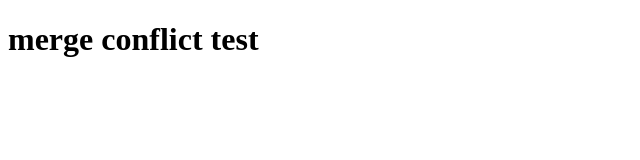
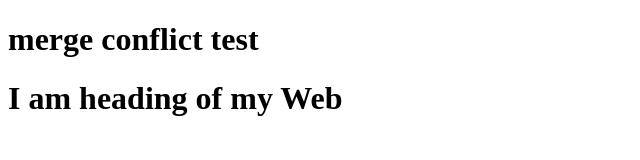
Before and after one commit to NyarehD/Nyareh-Article, a plain HTML site: page index.html in a window 1280 px wide. Shown: the whole page, without its empty margins (0-640 px from the left). Drawn offline with Linux system fonts and the light colour scheme.

Commit message:
Dev 2 Code

```diff
--- a/index.html
+++ b/index.html
@@ -8,5 +8,8 @@
 </head>
 <body>
   <h1>merge conflict test</h1>
+  <header>
+    <h1>I am heading of my Web</h1>
+  </header>
 </body>
 </html>
--- a/style.css
+++ b/style.css
@@ -1,3 +1,7 @@
 body{
   background-color: aqua;
 }
+header{
+margin: 20px;
+padding: 20px;
+}
```
